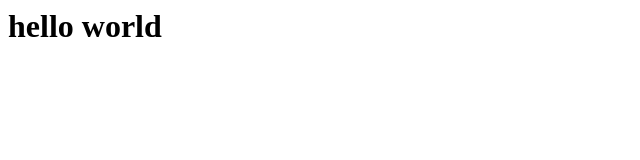
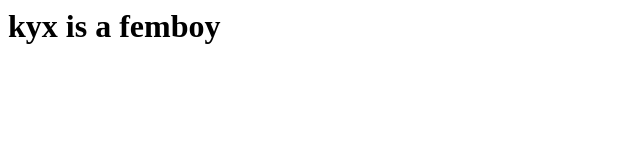
Before and after one commit to wsgspeed/femboys, a plain HTML site: page index.html in a window 1280 px wide. Shown: the whole page, without its empty margins (0-640 px from the left). Drawn offline with Linux system fonts and the light colour scheme.

Commit message:
Change heading text to 'kyx is a femboy'

```diff
--- a/index.html
+++ b/index.html
@@ -1 +1 @@
-<h1>hello world</h1>
+<h1>kyx is a femboy</h1>
```
